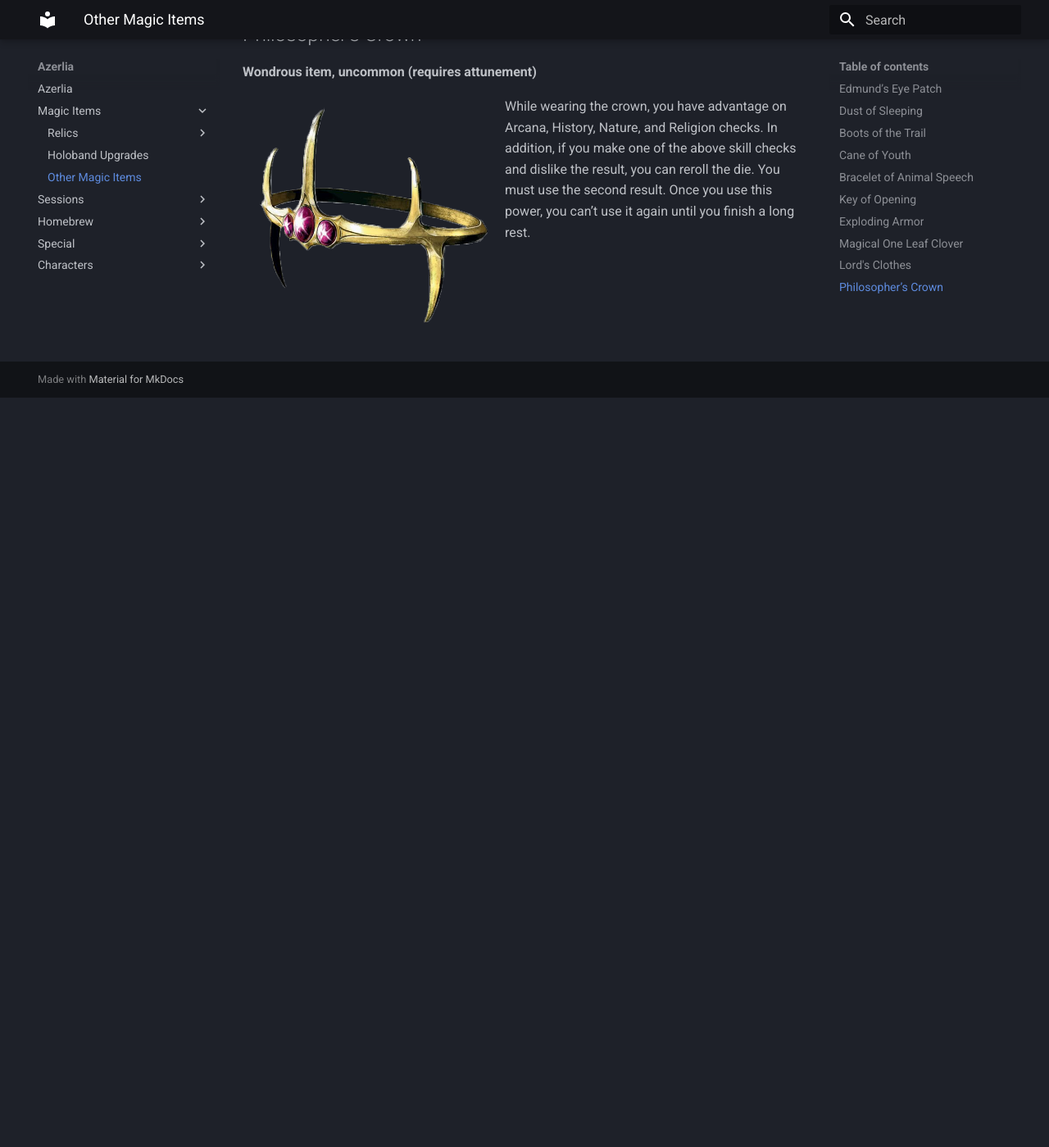
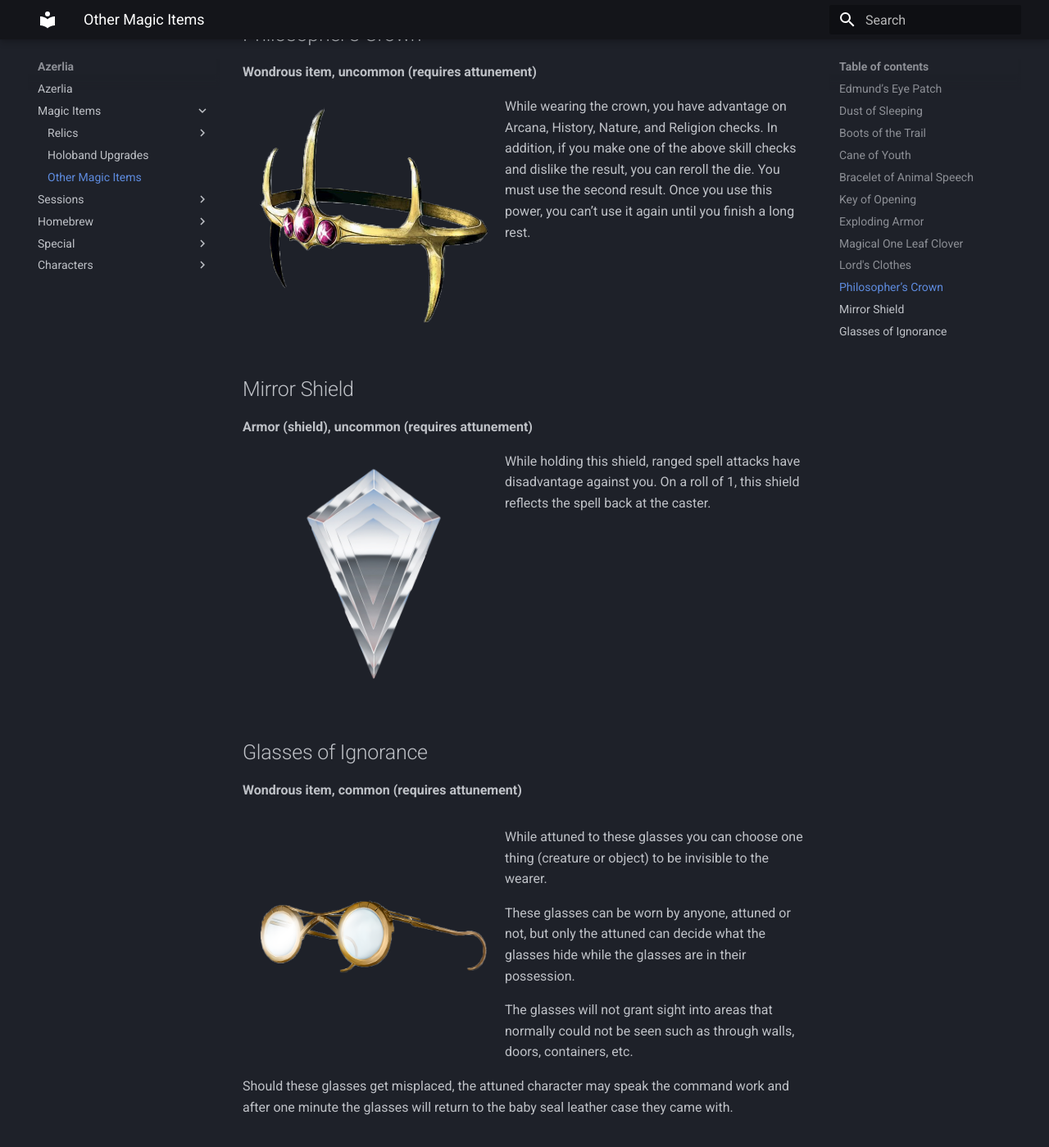
Before and after one commit to Zolmy/azerlia, an MkDocs documentation site: the page built from docs/magic_items/other.md, in a window 1280 px wide and 1400 px high, scrolled down 4224 px. Shown: the whole window at 82% size. Built offline with MkDocs 1.6.1 and Material for MkDocs 9.7.7, drawn with Linux system fonts in a browser that asks for light colours; before the commit the page ends 4709 px from its top, so only the background shows below that.

Commit message:
escape room items

```diff
--- a/docs/magic_items/other.md
+++ b/docs/magic_items/other.md
@@ -138,16 +138,16 @@ These fluffy slippers are made from the pelts of rare, magical felines. While we
 
 </div> -->
 
-<!-- ## Mirror Shield
+## Mirror Shield
 **Armor (shield), uncommon (requires attunement)**
 
 <div class="imgoverflow">
 <img class="leftimg smallimg" src="../../assets/mirrorshield.png"/>
 
 While holding this shield, ranged spell attacks have disadvantage against you. On a roll of 1, this shield reflects the spell back at the caster.
-</div> -->
+</div>
 
-<!-- ## Glasses of Ignorance
+## Glasses of Ignorance
 **Wondrous item, common (requires attunement)**
 
 <div class="imgoverflow">
@@ -168,7 +168,7 @@ The glasses will not grant sight into areas that normally could not be seen such
 <p>
 Should these glasses get misplaced, the attuned character may speak the command work and after one minute the glasses will return to the baby seal leather case they came with.
 </p>
-</div> -->
+</div>
 
 <!-- ## Puzzle Box
 **Wondrous item, rare**
```
